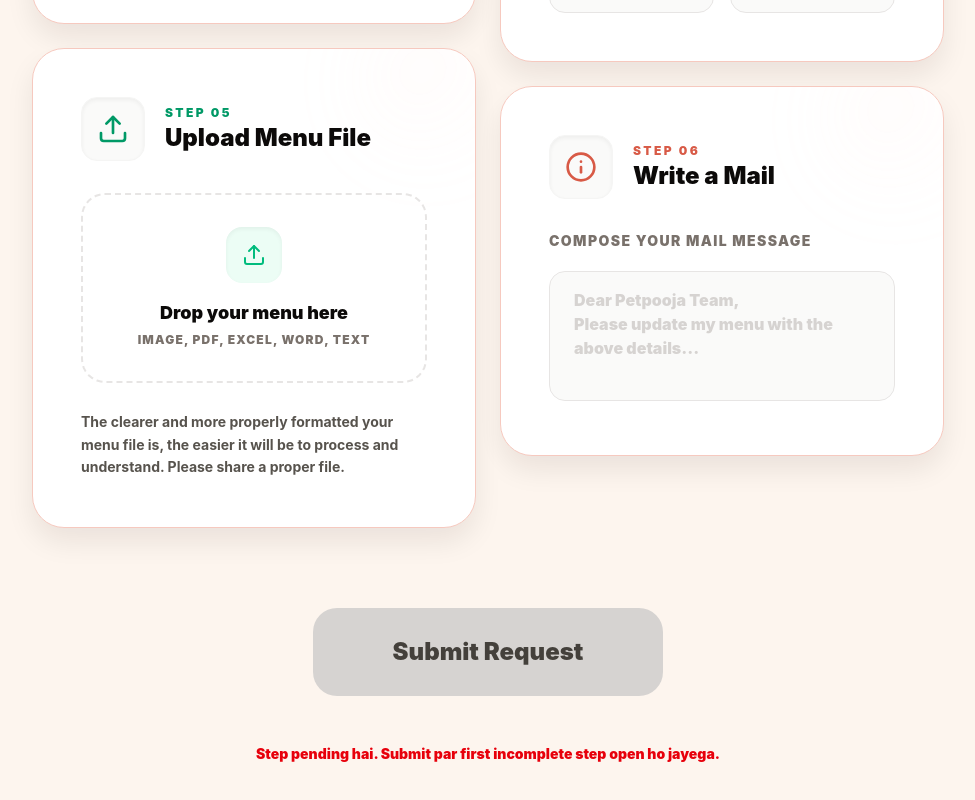
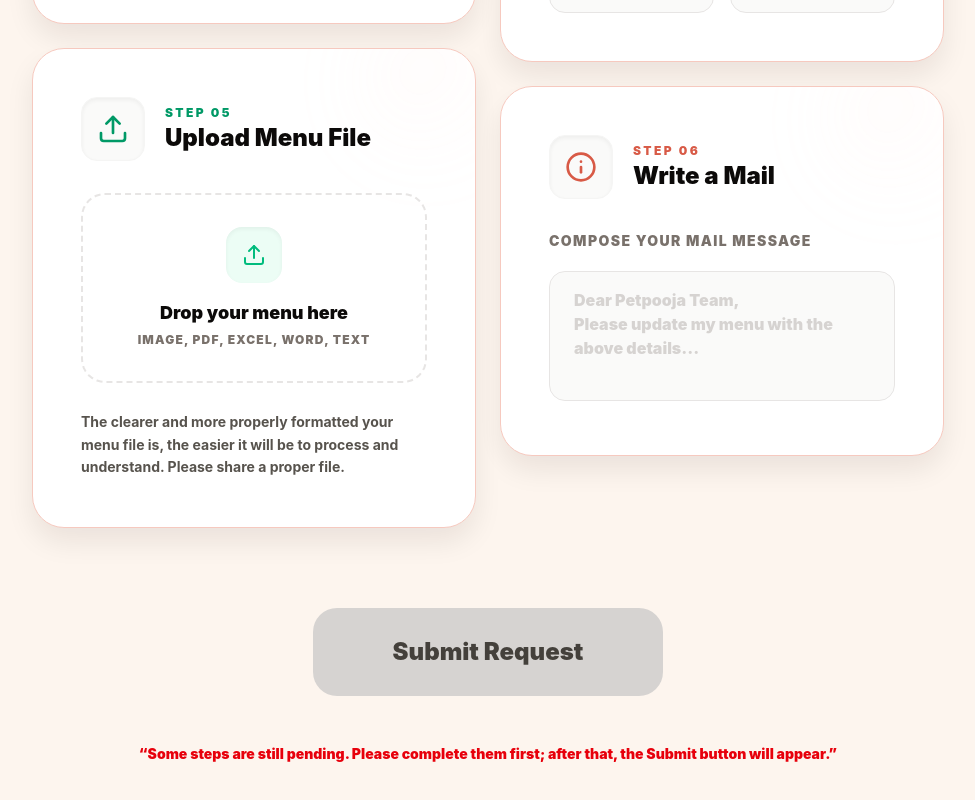
Before and after one commit to riteshgavade53-blip/petpooja-menu-portal, a React (Vite) app: page / in a window 1280 px wide. Shown: the part 2018-2818 px from the top of the page, without its empty margins (296-1271 px from the left). Built offline with nearby package versions, Linux system fonts and the light colour scheme.

Commit message:
Update App.tsx

```diff
--- a/src/App.tsx
+++ b/src/App.tsx
@@ -829,7 +829,7 @@
         </div>
         {!canSubmit && (
           <p className="text-center text-sm font-black text-red-600">
-            Step pending hai. Submit par first incomplete step open ho jayega.
+            “Some steps are still pending. Please complete them first; after that, the Submit button will appear.”
           </p>
         )}
       </div>
```
